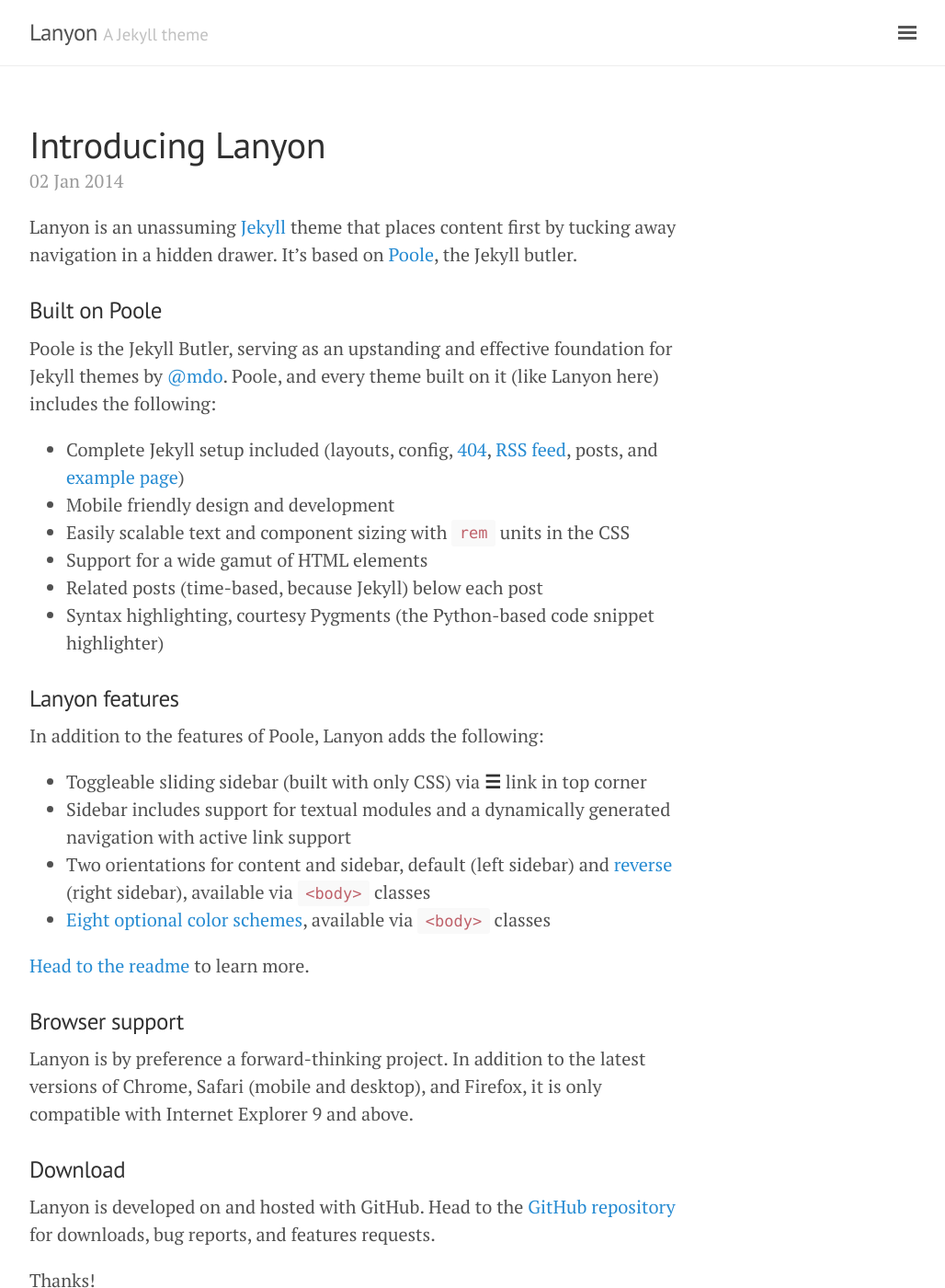
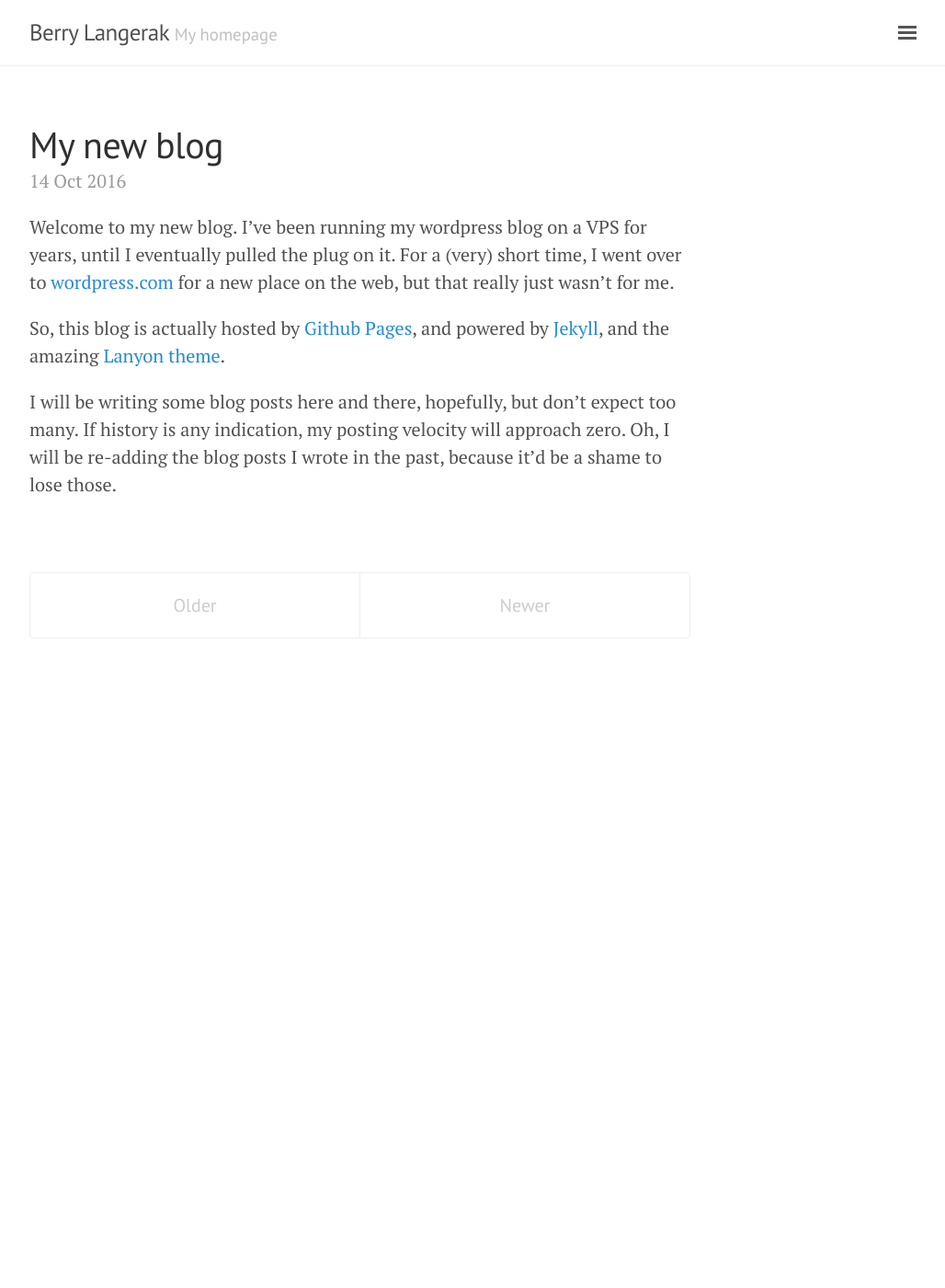
Before and after one commit to berry-langerak/berry-langerak.github.io, a Jekyll site: the page built from index.html, in a window 1280 px wide and 1400 px high. Shown: the whole window at 92% size, without its empty margins (248-1276 px from the left). Built offline with Jekyll 4.4.1, drawn with Linux system fonts in a browser that asks for light colours; the list of posts is cut into pages by our own code; some of the changed text lies outside the part shown.

Commit message:
My first blog post :)

```diff
--- a/_config.yml
+++ b/_config.yml
@@ -4,18 +4,18 @@
 permalink:           pretty
 
 # Setup
-title:               Lanyon
-tagline:             'A Jekyll theme'
-description:         'A reserved <a href="http://jekyllrb.com" target="_blank">Jekyll</a> theme that places the utmost gravity on content with a hidden drawer. Made by <a href="https://twitter.com/mdo" target="_blank">@mdo</a>.'
-url:                 http://lanyon.getpoole.com
+title:               Berry Langerak
+tagline:             'My homepage'
+description:         'The homepage of Berry Langerak. It is like it was on Angelfire, but a bit more modern'
+url:                 http://berry-langerak.github.io
 baseurl:             ''
 paginate:            5
 
 # About/contact
 author:
-  name:              Mark Otto
-  url:               https://twitter.com/mdo
-  email:             markdotto@gmail.com
+  name:              Berry Langerak
+  url:               https://twitter.com/berry__
+  email:             berry.langerak@gmail.com
 
 # Custom vars
 version:             1.0.0
--- a/_posts/2013-12-31-whats-jekyll.md
+++ /dev/null
@@ -1,12 +0,0 @@
----
-layout: post
-title: What's Jekyll?
----
-
-[Jekyll](http://jekyllrb.com) is a static site generator, an open-source tool for creating simple yet powerful websites of all shapes and sizes. From [the project's readme](https://github.com/mojombo/jekyll/blob/master/README.markdown):
-
-  > Jekyll is a simple, blog aware, static site generator. It takes a template directory [...] and spits out a complete, static website suitable for serving with Apache or your favorite web server. This is also the engine behind GitHub Pages, which you can use to host your project’s page or blog right here from GitHub.
-
-It's an immensely useful tool and one we encourage you to use here with Lanyon.
-
-Find out more by [visiting the project on GitHub](https://github.com/mojombo/jekyll).
--- a/_posts/2014-01-01-example-content.md
+++ /dev/null
@@ -1,122 +0,0 @@
----
-layout: post
-title: Example content
----
-
-
-<div class="message">
-  Howdy! This is an example blog post that shows several types of HTML content supported in this theme.
-</div>
-
-Cum sociis natoque penatibus et magnis <a href="#">dis parturient montes</a>, nascetur ridiculus mus. *Aenean eu leo quam.* Pellentesque ornare sem lacinia quam venenatis vestibulum. Sed posuere consectetur est at lobortis. Cras mattis consectetur purus sit amet fermentum.
-
-> Curabitur blandit tempus porttitor. Nullam quis risus eget urna mollis ornare vel eu leo. Nullam id dolor id nibh ultricies vehicula ut id elit.
-
-Etiam porta **sem malesuada magna** mollis euismod. Cras mattis consectetur purus sit amet fermentum. Aenean lacinia bibendum nulla sed consectetur.
-
-## Inline HTML elements
-
-HTML defines a long list of available inline tags, a complete list of which can be found on the [Mozilla Developer Network](https://developer.mozilla.org/en-US/docs/Web/HTML/Element).
-
-- **To bold text**, use `<strong>`.
-- *To italicize text*, use `<em>`.
-- Abbreviations, like <abbr title="HyperText Markup Langage">HTML</abbr> should use `<abbr>`, with an optional `title` attribute for the full phrase.
-- Citations, like <cite>&mdash; Mark otto</cite>, should use `<cite>`.
-- <del>Deleted</del> text should use `<del>` and <ins>inserted</ins> text should use `<ins>`.
-- Superscript <sup>text</sup> uses `<sup>` and subscript <sub>text</sub> uses `<sub>`.
-
-Most of these elements are styled by browsers with few modifications on our part.
-
-## Heading
-
-Vivamus sagittis lacus vel augue rutrum faucibus dolor auctor. Duis mollis, est non commodo luctus, nisi erat porttitor ligula, eget lacinia odio sem nec elit. Morbi leo risus, porta ac consectetur ac, vestibulum at eros.
-
-### Code
-
-Cum sociis natoque penatibus et magnis dis `code element` montes, nascetur ridiculus mus.
-
-{% highlight js %}
-// Example can be run directly in your JavaScript console
-
-// Create a function that takes two arguments and returns the sum of those arguments
-var adder = new Function("a", "b", "return a + b");
-
-// Call the function
-adder(2, 6);
-// > 8
-{% endhighlight %}
-
-Aenean lacinia bibendum nulla sed consectetur. Etiam porta sem malesuada magna mollis euismod. Fusce dapibus, tellus ac cursus commodo, tortor mauris condimentum nibh, ut fermentum massa.
-
-### Lists
-
-Cum sociis natoque penatibus et magnis dis parturient montes, nascetur ridiculus mus. Aenean lacinia bibendum nulla sed consectetur. Etiam porta sem malesuada magna mollis euismod. Fusce dapibus, tellus ac cursus commodo, tortor mauris condimentum nibh, ut fermentum massa justo sit amet risus.
-
-* Praesent commodo cursus magna, vel scelerisque nisl consectetur et.
-* Donec id elit non mi porta gravida at eget metus.
-* Nulla vitae elit libero, a pharetra augue.
-
-Donec ullamcorper nulla non metus auctor fringilla. Nulla vitae elit libero, a pharetra augue.
-
-1. Vestibulum id ligula porta felis euismod semper.
-2. Cum sociis natoque penatibus et magnis dis parturient montes, nascetur ridiculus mus.
-3. Maecenas sed diam eget risus varius blandit sit amet non magna.
-
-Cras mattis consectetur purus sit amet fermentum. Sed posuere consectetur est at lobortis.
-
-<dl>
-  <dt>HyperText Markup Language (HTML)</dt>
-  <dd>The language used to describe and define the content of a Web page</dd>
-
-  <dt>Cascading Style Sheets (CSS)</dt>
-  <dd>Used to describe the appearance of Web content</dd>
-
-  <dt>JavaScript (JS)</dt>
-  <dd>The programming language used to build advanced Web sites and applications</dd>
-</dl>
-
-Integer posuere erat a ante venenatis dapibus posuere velit aliquet. Morbi leo risus, porta ac consectetur ac, vestibulum at eros. Nullam quis risus eget urna mollis ornare vel eu leo.
-
-### Tables
-
-Aenean lacinia bibendum nulla sed consectetur. Lorem ipsum dolor sit amet, consectetur adipiscing elit.
-
-<table>
-  <thead>
-    <tr>
-      <th>Name</th>
-      <th>Upvotes</th>
-      <th>Downvotes</th>
-    </tr>
-  </thead>
-  <tfoot>
-    <tr>
-      <td>Totals</td>
-      <td>21</td>
-      <td>23</td>
-    </tr>
-  </tfoot>
-  <tbody>
-    <tr>
-      <td>Alice</td>
-      <td>10</td>
-      <td>11</td>
-    </tr>
-    <tr>
-      <td>Bob</td>
-      <td>4</td>
-      <td>3</td>
-    </tr>
-    <tr>
-      <td>Charlie</td>
-      <td>7</td>
-      <td>9</td>
-    </tr>
-  </tbody>
-</table>
-
-Nullam id dolor id nibh ultricies vehicula ut id elit. Sed posuere consectetur est at lobortis. Nullam quis risus eget urna mollis ornare vel eu leo.
-
------
-
-Want to see something else added? <a href="https://github.com/poole/poole/issues/new">Open an issue.</a>
--- a/_posts/2014-01-02-introducing-lanyon.md
+++ /dev/null
@@ -1,38 +0,0 @@
----
-layout: post
-title: Introducing Lanyon
----
-
-Lanyon is an unassuming [Jekyll](http://jekyllrb.com) theme that places content first by tucking away navigation in a hidden drawer. It's based on [Poole](http://getpoole.com), the Jekyll butler.
-
-### Built on Poole
-
-Poole is the Jekyll Butler, serving as an upstanding and effective foundation for Jekyll themes by [@mdo](https://twitter.com/mdo). Poole, and every theme built on it (like Lanyon here) includes the following:
-
-* Complete Jekyll setup included (layouts, config, [404](/404), [RSS feed](/atom.xml), posts, and [example page](/about))
-* Mobile friendly design and development
-* Easily scalable text and component sizing with `rem` units in the CSS
-* Support for a wide gamut of HTML elements
-* Related posts (time-based, because Jekyll) below each post
-* Syntax highlighting, courtesy Pygments (the Python-based code snippet highlighter)
-
-### Lanyon features
-
-In addition to the features of Poole, Lanyon adds the following:
-
-* Toggleable sliding sidebar (built with only CSS) via **☰** link in top corner
-* Sidebar includes support for textual modules and a dynamically generated navigation with active link support
-* Two orientations for content and sidebar, default (left sidebar) and [reverse](https://github.com/poole/lanyon#reverse-layout) (right sidebar), available via `<body>` classes
-* [Eight optional color schemes](https://github.com/poole/lanyon#themes), available via `<body>` classes
-
-[Head to the readme](https://github.com/poole/lanyon#readme) to learn more.
-
-### Browser support
-
-Lanyon is by preference a forward-thinking project. In addition to the latest versions of Chrome, Safari (mobile and desktop), and Firefox, it is only compatible with Internet Explorer 9 and above.
-
-### Download
-
-Lanyon is developed on and hosted with GitHub. Head to the <a href="https://github.com/poole/lanyon">GitHub repository</a> for downloads, bug reports, and features requests.
-
-Thanks!
--- /dev/null
+++ b/_posts/2016-10-14-new-blog.md
@@ -0,0 +1,20 @@
+---
+layout: post
+title: My new blog
+---
+
+Welcome to my new blog. I've been running my wordpress blog on a VPS for years, until I
+eventually pulled the plug on it. For a (very) short time, I went over to [wordpress.com][1]
+for a new place on the web, but that really just wasn't for me.
+
+So, this blog is actually hosted by [Github Pages][2], and powered by [Jekyll][3], and the
+amazing [Lanyon theme][4].
+
+I will be writing some blog posts here and there, hopefully, but don't expect too many. If
+history is any indication, my posting velocity will approach zero. Oh, I will be re-adding
+the blog posts I wrote in the past, because it'd be a shame to lose those.
+
+[1]: http://wordpress.com
+[2]: http://pages.github.com
+[3]: https://jekyllrb.com
+[4]: https://github.com/poole/lanyon
```
